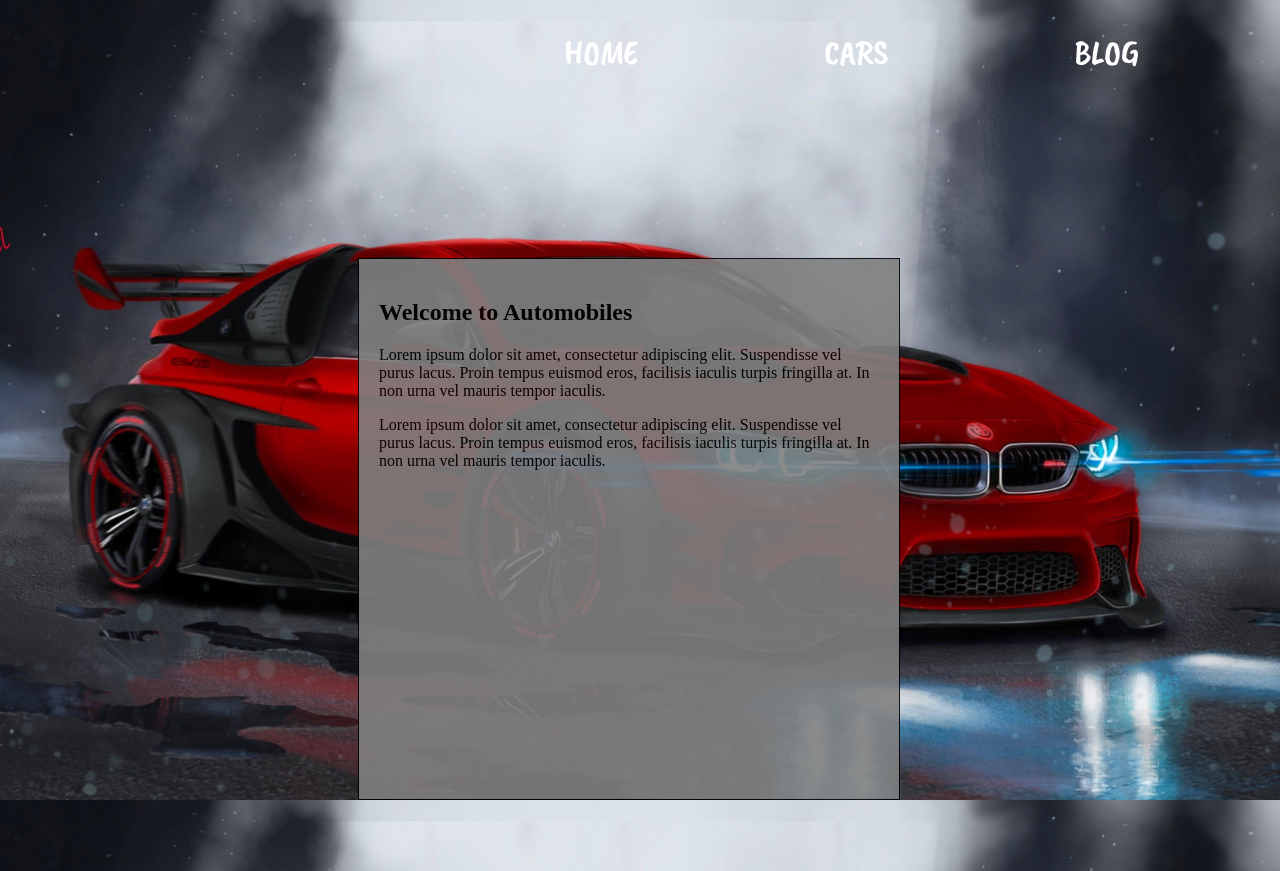
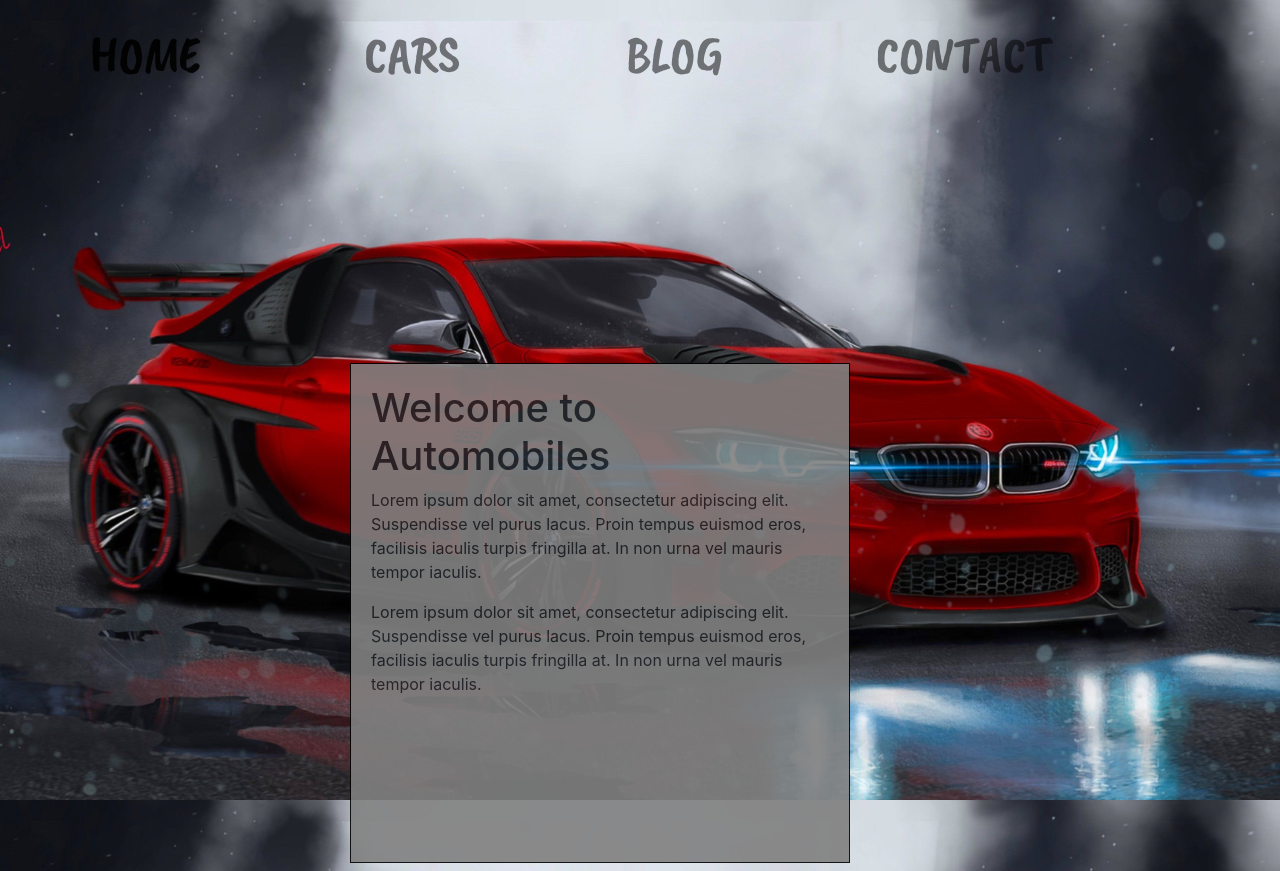
Before and after one commit to DarionSuggs/Cars, a plain HTML site: page index.html in a window 1280 px wide. Shown: the top 871 px of the page. Drawn offline with nearby package versions, Linux system fonts and the light colour scheme.

Commit message:
made homepage responsive and added a responsive bootstrap navbar

```diff
--- a/assets/home.css
+++ b/assets/home.css
@@ -16,10 +16,9 @@ body, html {
 }
 
 .header{
-    margin-left: 500px;
-    position: fixed;
-  top: 0;
-  width: 100%;
+
+
+
 
 }
 
--- a/index.html
+++ b/index.html
@@ -1,5 +1,6 @@
 <!DOCTYPE html>
 <html lang="en">
+
 <head>
     <meta charset="UTF-8">
     <meta name="viewport" content="width=device-width, initial-scale=1.0">
@@ -8,17 +9,35 @@
     <link rel="import" href="blog.html">
     <link rel="import" href="contact.html">
     <title>Carz</title>
+    <link rel="stylesheet" href="https://stackpath.bootstrapcdn.com/bootstrap/4.4.1/css/bootstrap.min.css"
+        integrity="sha384-Vkoo8x4CGsO3+Hhxv8T/Q5PaXtkKtu6ug5TOeNV6gBiFeWPGFN9MuhOf23Q9Ifjh" crossorigin="anonymous">
+
 </head>
 
 <body class="bgImg">
     <header>
         <div class="header">
-            <ul>
-                <li><a href="index.html">Home</a></li>
-                <li><a href="cars.html">Cars</a></li>
-                <li><a href="blog.html">Blog</a></li>
-                <li><a href="contact.html">Contact</a></li>
-            </ul>
+            <nav class="navbar navbar-expand-lg navbar-light bg-transparent">
+                <button class="navbar-toggler" type="button" data-toggle="collapse" data-target="#navbarNav" aria-controls="navbarNav" aria-expanded="false" aria-label="Toggle navigation">
+                  <span class="navbar-toggler-icon"></span>
+                </button>
+                <div class="collapse navbar-collapse" id="navbarNav">
+                  <ul class="navbar-nav m-auto">
+                    <li class="nav-item active">
+                      <a class="nav-link" href="#">Home <span class="sr-only">(current)</span></a>
+                    </li>
+                    <li class="nav-item">
+                      <a class="nav-link" href="#">Cars</a>
+                    </li>
+                    <li class="nav-item">
+                      <a class="nav-link" href="#">Blog</a>
+                    </li>
+                    <li class="nav-item">
+                        <a class="nav-link" href="#">Contact</a>
+                      </li>
+                  </ul>
+                </div>
+              </nav>
         </div>
     </header>
 
@@ -52,6 +71,15 @@
         </div>
         </div>
     </section>
+    <script src="https://code.jquery.com/jquery-3.4.1.slim.min.js"
+        integrity="sha384-J6qa4849blE2+poT4WnyKhv5vZF5SrPo0iEjwBvKU7imGFAV0wwj1yYfoRSJoZ+n" crossorigin="anonymous">
+    </script>
+    <script src="https://cdn.jsdelivr.net/npm/popper.js@1.16.0/dist/umd/popper.min.js"
+        integrity="sha384-Q6E9RHvbIyZFJoft+2mJbHaEWldlvI9IOYy5n3zV9zzTtmI3UksdQRVvoxMfooAo" crossorigin="anonymous">
+    </script>
+    <script src="https://stackpath.bootstrapcdn.com/bootstrap/4.4.1/js/bootstrap.min.js"
+        integrity="sha384-wfSDF2E50Y2D1uUdj0O3uMBJnjuUD4Ih7YwaYd1iqfktj0Uod8GCExl3Og8ifwB6" crossorigin="anonymous">
+    </script>
 </body>
 
 </html>
```
